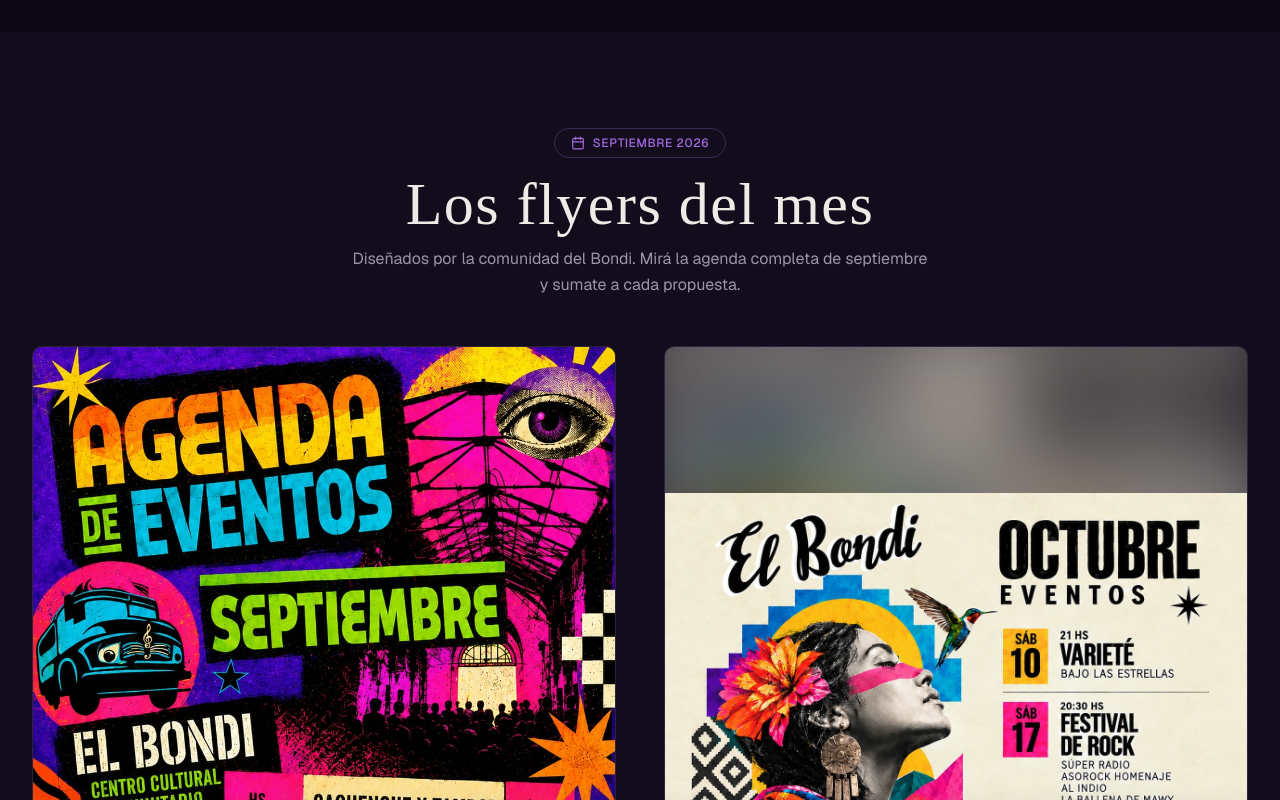
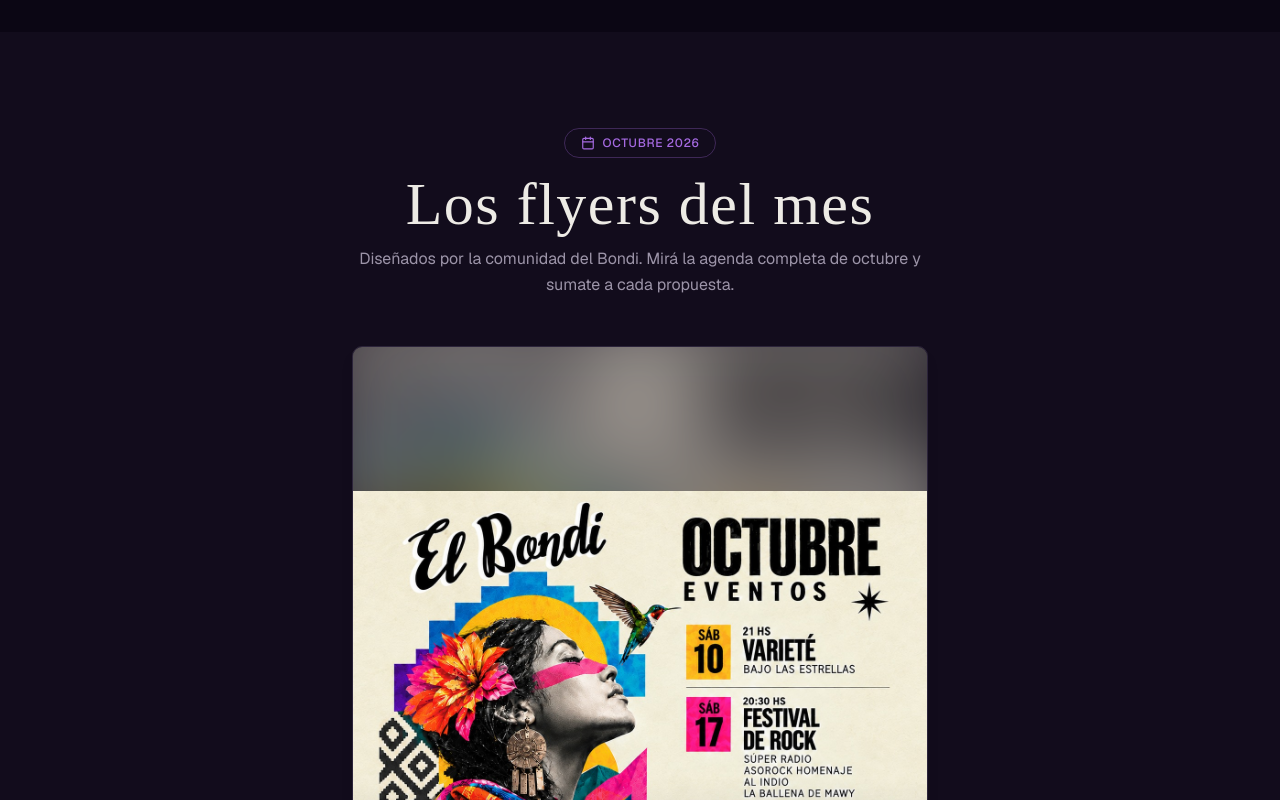
Before and after one commit to cccarmen/v0-CentroCulturalElbondi, a Next.js app: page / in a window 1280 px wide. Shown: the part 2620-3420 px from the top of the page. Built offline with nearby package versions, Linux system fonts and the light colour scheme; no server answers; a web font is replaced by a local one.

Commit message:
feat: update flyers section to reflect October 2026 content
Co-authored-by: Diego de M. <55700336+dieDeMiguel@users.noreply.github.com>

```diff
--- a/components/flyers-section.tsx
+++ b/components/flyers-section.tsx
@@ -13,19 +13,25 @@ export function FlyersSection() {
           <div className="flex flex-col items-center text-center">
             <span className="inline-flex items-center gap-2 rounded-full border border-primary/30 px-4 py-1.5 text-xs font-medium uppercase tracking-wider text-primary">
               <Calendar className="size-3.5" />
-              Septiembre 2026
+              Octubre 2026
             </span>
             <h2 className="mt-4 text-balance font-display text-4xl tracking-wide text-foreground md:text-5xl lg:text-6xl">
               Los flyers del mes
             </h2>
             <p className="mt-3 max-w-xl text-pretty leading-relaxed text-muted-foreground">
               Diseñados por la comunidad del Bondi. Mirá la agenda completa de
-              septiembre y sumate a cada propuesta.
+              octubre y sumate a cada propuesta.
             </p>
           </div>
         </ScrollReveal>
 
-        <div className="mt-12 grid gap-8 sm:grid-cols-2 lg:gap-12">
+        <div
+          className={
+            flyers.length === 1
+              ? 'mx-auto mt-12 grid max-w-xl gap-8'
+              : 'mt-12 grid gap-8 sm:grid-cols-2 lg:gap-12'
+          }
+        >
           {flyers.map((flyer, index) => (
             <ScrollReveal key={flyer.src} delay={index * 150}>
               <figure className="group flex h-full flex-col">
--- a/content/flyers.json
+++ b/content/flyers.json
@@ -1,12 +1,4 @@
 [
-  {
-    "src": "/images/flyer-agenda-septiembre.jpg",
-    "alt": "Agenda de eventos de septiembre en El Bondi: Cachengue y Tambor, Varieté Bajo las Estrellas, Festival Cubo Estudio y Teatro Carga",
-    "title": "Agenda de Septiembre",
-    "caption": "Todos los eventos del mes en un solo lugar.",
-    "href": "/programacion?categoria=evento",
-    "cta": "Ver la programación"
-  },
   {
     "src": "/images/flyer-agenda-octubre.jpg",
     "alt": "Agenda de eventos de octubre en El Bondi, El Dorado 1518, Ingeniero Maschwitz: sábado 10 a las 21 hs Varieté Bajo las Estrellas; sábado 17 a las 20:30 hs Festival de Rock con Súper Radio, Asorock homenaje al Indio y La Ballena de Mawy; sábado 24 a las 21 hs teatro, Esto o morir en el intento de Andy Gil; domingo 25 a las 17 hs teatro comunitario Matemurga; sábado 31 a las 20 hs Noche de Muertos Vol. II",
```
